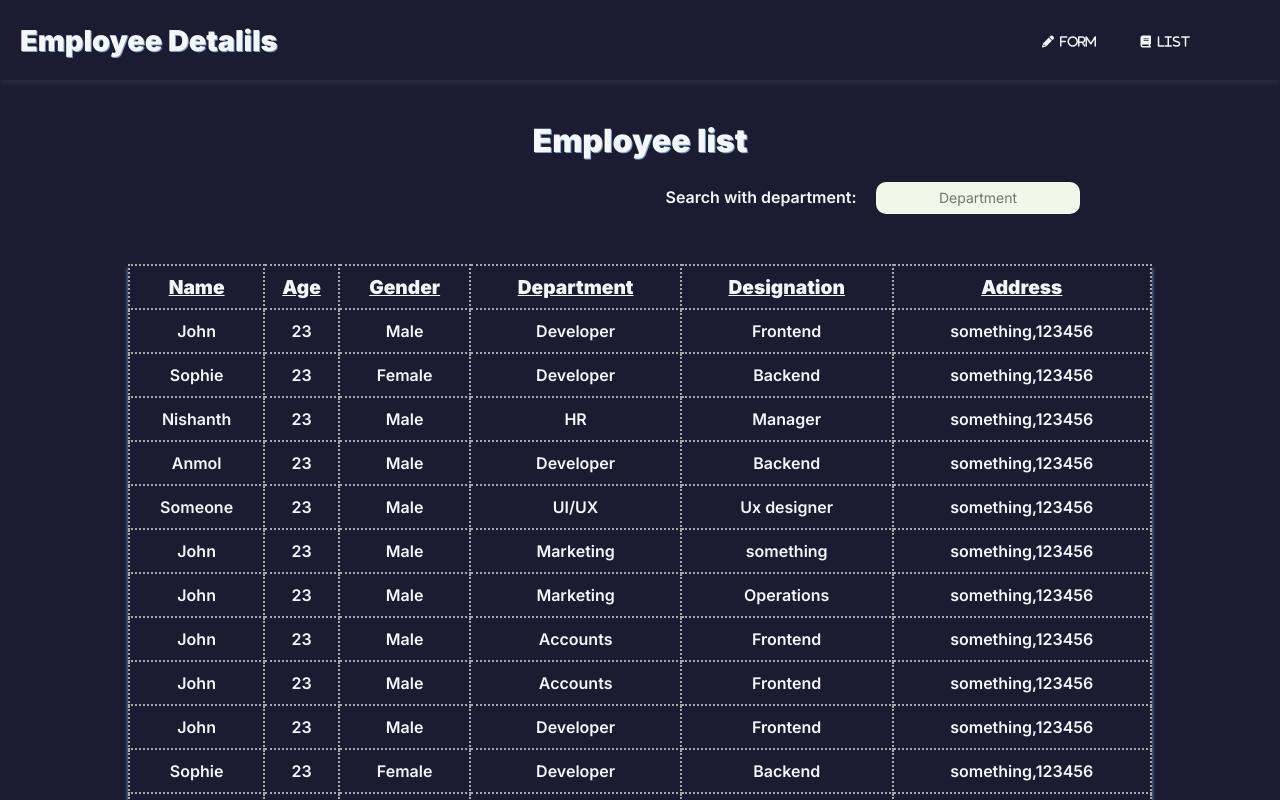
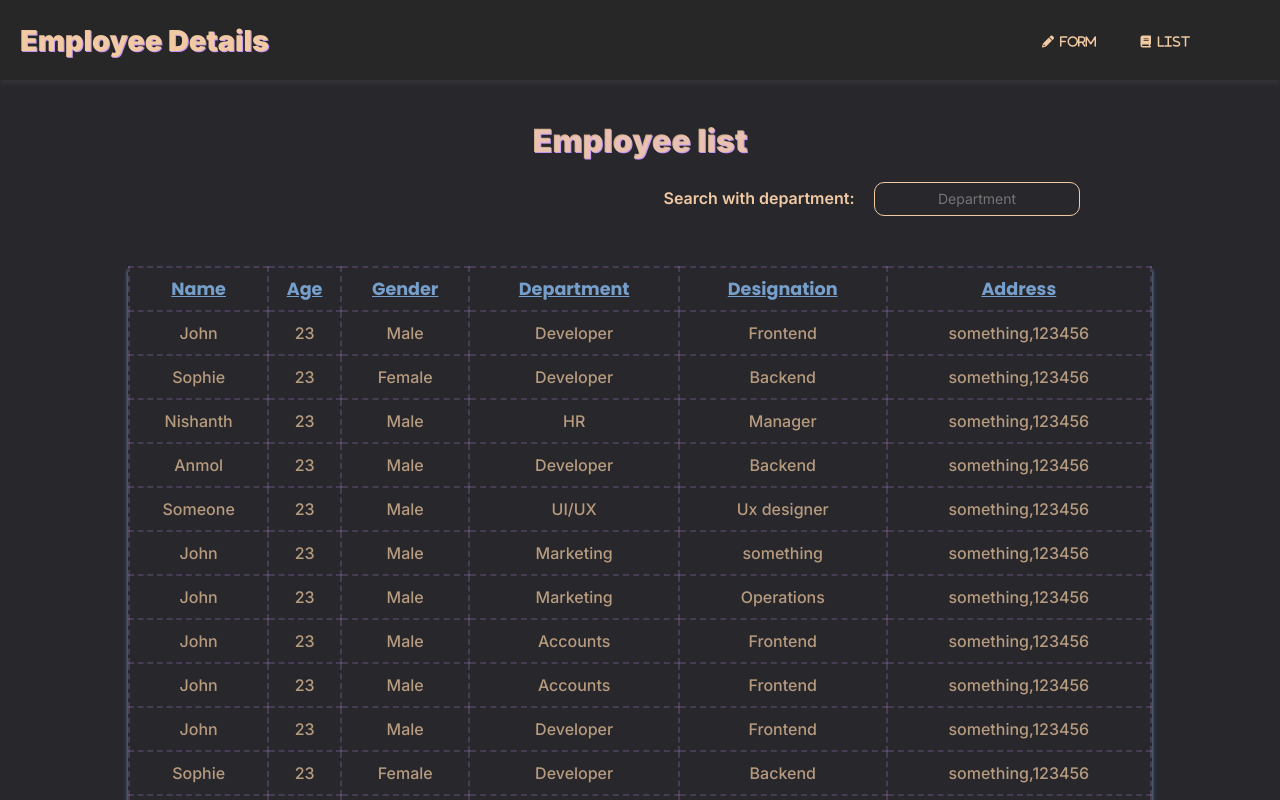
Before and after one commit to Iam-nishanth/New-folder, a plain HTML site: page list.html in a window 1280 px wide. Shown: the top 800 px of the page. Drawn offline with nearby package versions, Linux system fonts and the light colour scheme.

Commit message:
Dark colors

```diff
--- a/list.html
+++ b/list.html
@@ -11,6 +11,12 @@
       crossorigin="anonymous"
       referrerpolicy="no-referrer"
     />
+    <link rel="preconnect" href="https://fonts.googleapis.com" />
+    <link rel="preconnect" href="https://fonts.gstatic.com" crossorigin />
+    <link
+      href="https://fonts.googleapis.com/css2?family=Inconsolata:wght@200;300;400;600;700;800&family=Inter:wght@400;500;600;900&family=Poppins:wght@400;700&display=swap"
+      rel="stylesheet"
+    />
     <script src="https://ajax.googleapis.com/ajax/libs/jquery/3.6.0/jquery.min.js"></script>
     <link rel="stylesheet" href="style.css" />
     <style>
@@ -19,13 +25,16 @@
       }
 
       td {
-        color: #f5f6f7;
-        font-weight: 600;
+        color: #d3b18fd6;
+        font-weight: 500;
       }
 
       th {
+        font-family: 'Poppins',monospace;
         text-decoration: underline;
-        font-size: 1.2rem;
+        font-size: 1.1rem;
+        font-weight: 700;
+        color: #769fcb;
       }
 
       th,
@@ -36,8 +45,9 @@
       table,
       td,
       th {
-        border: 2px dotted darkgray;
+        border: 2px dashed #c393f433;
       }
+
 
       table {
         border-collapse: collapse;
@@ -76,6 +86,9 @@
         .table-container {
           width: max-content;
         }
+        th{
+          font-size: 1.1rem;
+        }
       }
     </style>
     <title>Employee list</title>
@@ -84,7 +97,7 @@
   <body>
     <header>
       <nav>
-        <h1>Employee Detalils</h1>
+        <h1>Employee Details</h1>
         <div>
           <a href="/index.html"><i class="fas fa-pencil-alt">&nbsp; Form</i></a>
           <a href="/list.html"><i class="fas fa-book">&nbsp; List</i></a>
--- a/style.css
+++ b/style.css
@@ -4,21 +4,37 @@ body {
   margin: 0;
   padding: 0;
   box-sizing: border-box;
-  background-color: #1b1b32;
-  color: #f5f6f7;
+  background-color: #27272c;
+  color: #c393f4;
   font-family: 'Inter', monospace;
   width: 100%;
 }
 
 input,textarea{
-  background-color: #f1f7e9;
-  border: transparent;
+  background-color: transparent;
+  border: 1px solid #f1caa3;
   font-family: 'Inter', monospace;
   font-size: 14px;
 }
+input:focus ,textarea:focus{
+  border: 1px solid #c393f4;
+
+}
+input[type="text" i],input[type="number" i],textarea {
+  padding: 1px 2px;
+  color: #c393f4;
+}
+input:focus,
+select:focus,
+textarea:focus {
+    outline: none;
+}
+
+
 h1{
   font-weight: 700;
-  text-shadow: 1px 1px #769fcb;
+  text-shadow: 1px 1px #c393f4;
+  color: #f1caa3d5;
 }
 header{
   margin-bottom: 50px;
@@ -27,7 +43,7 @@ header{
 
 
 nav{
-  background-color: #1b1b32;
+  background-color: #272727;
   position: fixed;
   top: 0;
   display: flex;
@@ -39,17 +55,17 @@ nav{
 }
 nav a{
   cursor: pointer;
-  color: inherit;
+  color: #f1caa3;
 }
 nav a i{
-  color: #f5f6f7;
+  color: #f1caa3;
 }
 
 nav h1{
   margin-left: 20px;
   font-weight: 900;
   font-size: 1.8rem;
-  color: inherit;
+  color: #f1caa3;
 }
 
 nav div{
@@ -61,8 +77,14 @@ nav div a,i{
   font-weight: 600;
   text-decoration: none;
 }
-a>i:hover{
-  color: gray;
+nav>h1:hover{
+color: #c393f4af;
+transition-duration: 0.2s;
+scale: 1.05;
+
+}
+a>i:hover {
+  color: #c393f4af;
   scale: 1.2;
   transition-duration: 0.3s;
 }
@@ -81,12 +103,12 @@ form:not(label),fieldset:first-child{
   flex-direction: column;
   justify-content: center;
   align-items: center;
-
 }
 label{
   margin: 15px;
   font-family: 'Inter',monospace;
   font-weight: 600;
+  color: #f1caa3;
 }
 fieldset{
   border: #1b1b32;
@@ -105,7 +127,7 @@ input[type=radio]{
   width: 250px;
   height: 40px;
    margin-top: 50px;
-   background-color: #769fcb;
+   background-color: #c393f4;
   border: none;
   text-align: center;
   font-family: inherit;
@@ -118,6 +140,7 @@ input[type=radio]{
 .btn:hover{
   scale: 1.05;
   transition-duration: 0.2s;
+  background-color: #f1caa3;
 }
 
 
```
Also changed, not shown: index.html (+3 -3 lines).
